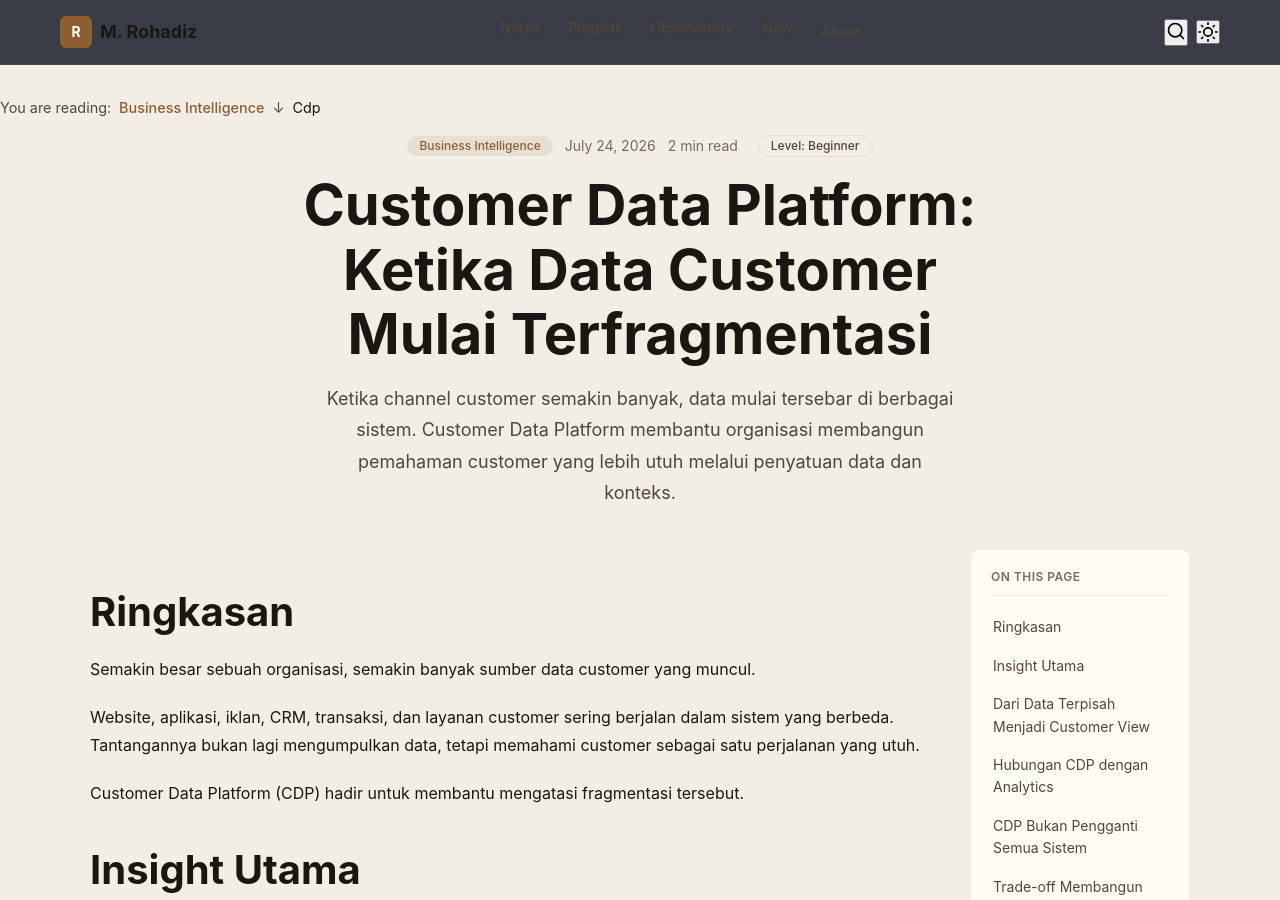
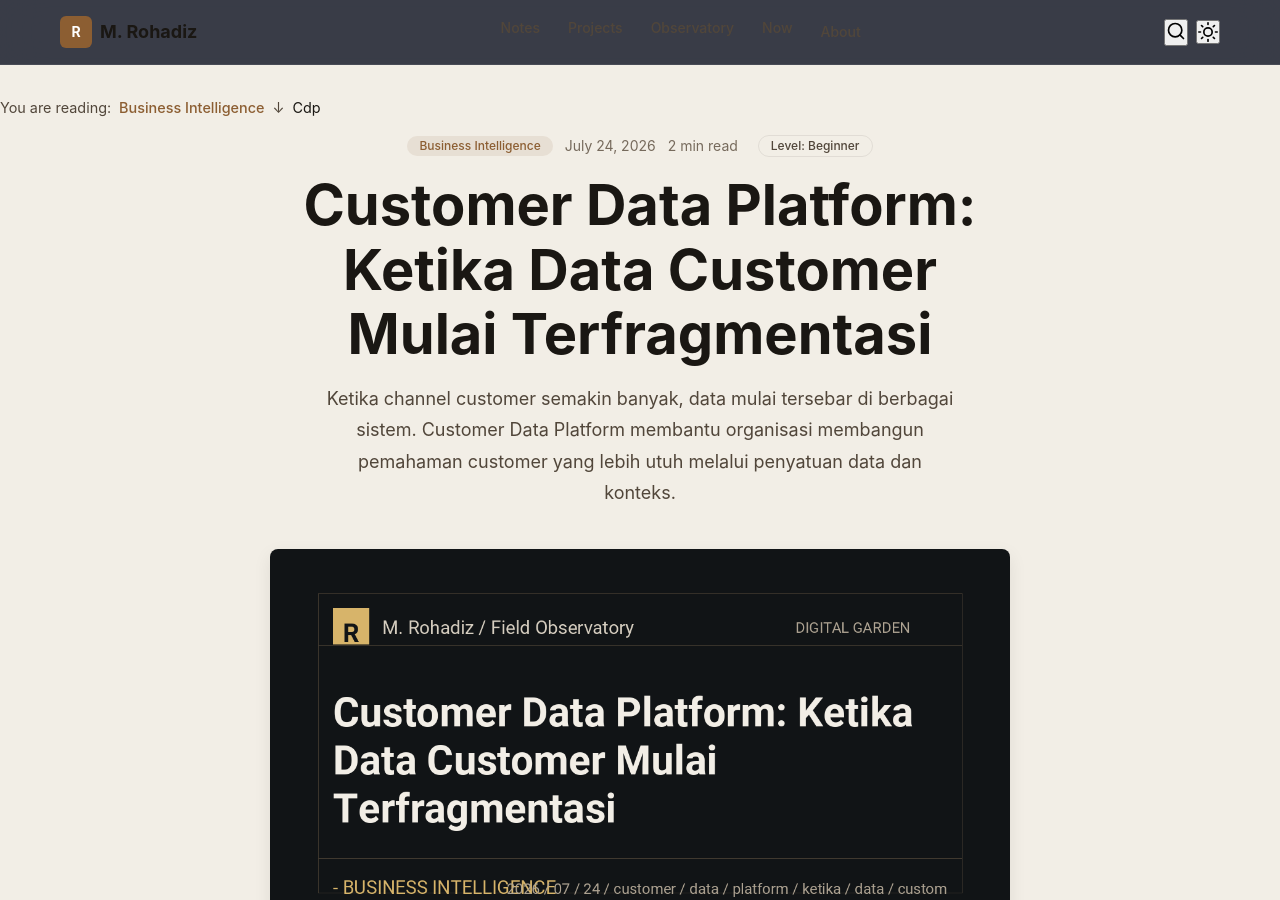
Before and after one commit to mrohadiz/mrohadiz.github.io, a Jekyll site: the page built from _posts/2026-07-24-customer-data-platform-ketika-data-customer-terfragmentasi.md, in a window 1280 px wide and 900 px high. Built offline with Jekyll 4.4.1, drawn with Linux system fonts in a browser that asks for light colours; some web fonts are replaced.

Commit message:
chore(seo): auto-generate open graph images [skip ci]

```diff
--- a/_posts/2026-07-24-customer-data-platform-ketika-data-customer-terfragmentasi.md
+++ b/_posts/2026-07-24-customer-data-platform-ketika-data-customer-terfragmentasi.md
@@ -11,6 +11,7 @@ tags:
   - marketing-intelligence
   - decision-system
 excerpt: "Ketika channel customer semakin banyak, data mulai tersebar di berbagai sistem. Customer Data Platform membantu organisasi membangun pemahaman customer yang lebih utuh melalui penyatuan data dan konteks."
+image: /assets/images/og/2026-07-24-customer-data-platform-ketika-data-customer-terfragmentasi.png
 ---
 
 ## Ringkasan
```
Also changed, not shown: .og-cache.json, assets/images/og/2026-07-24-customer-data-platform-ketika-data-customer-terfragmentasi.png (added).
